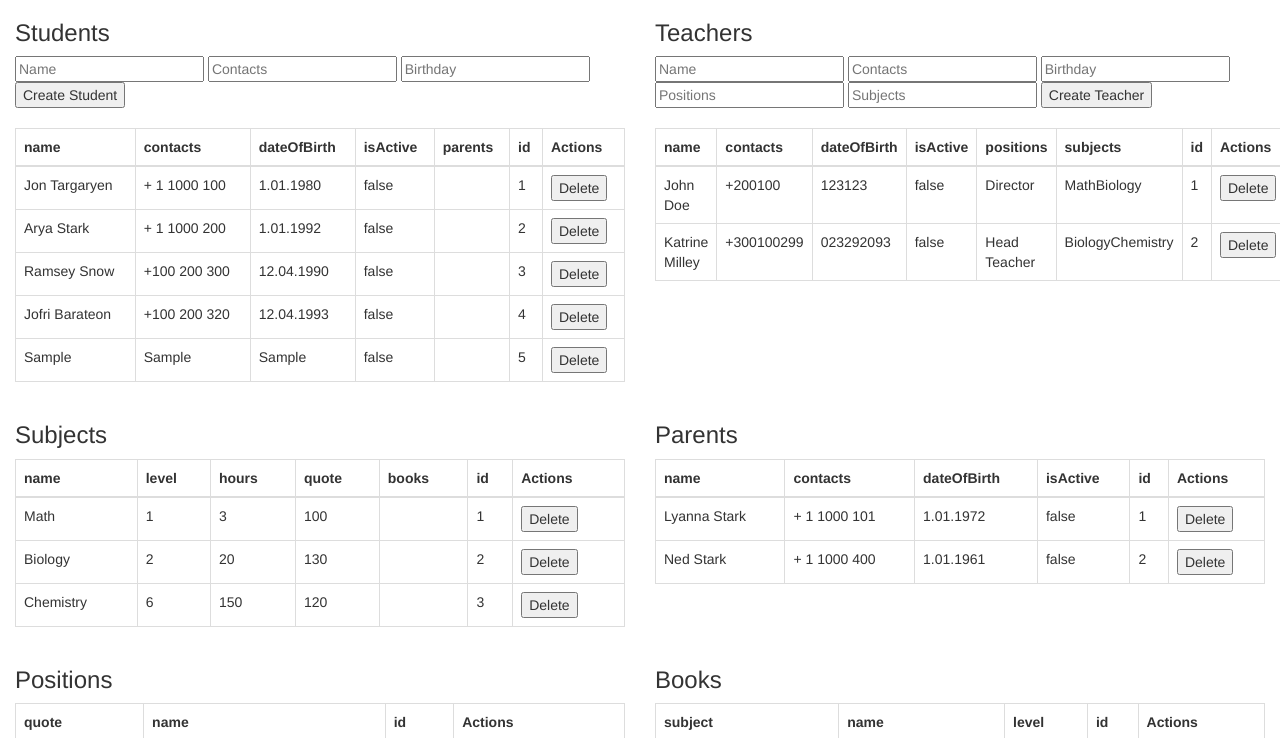
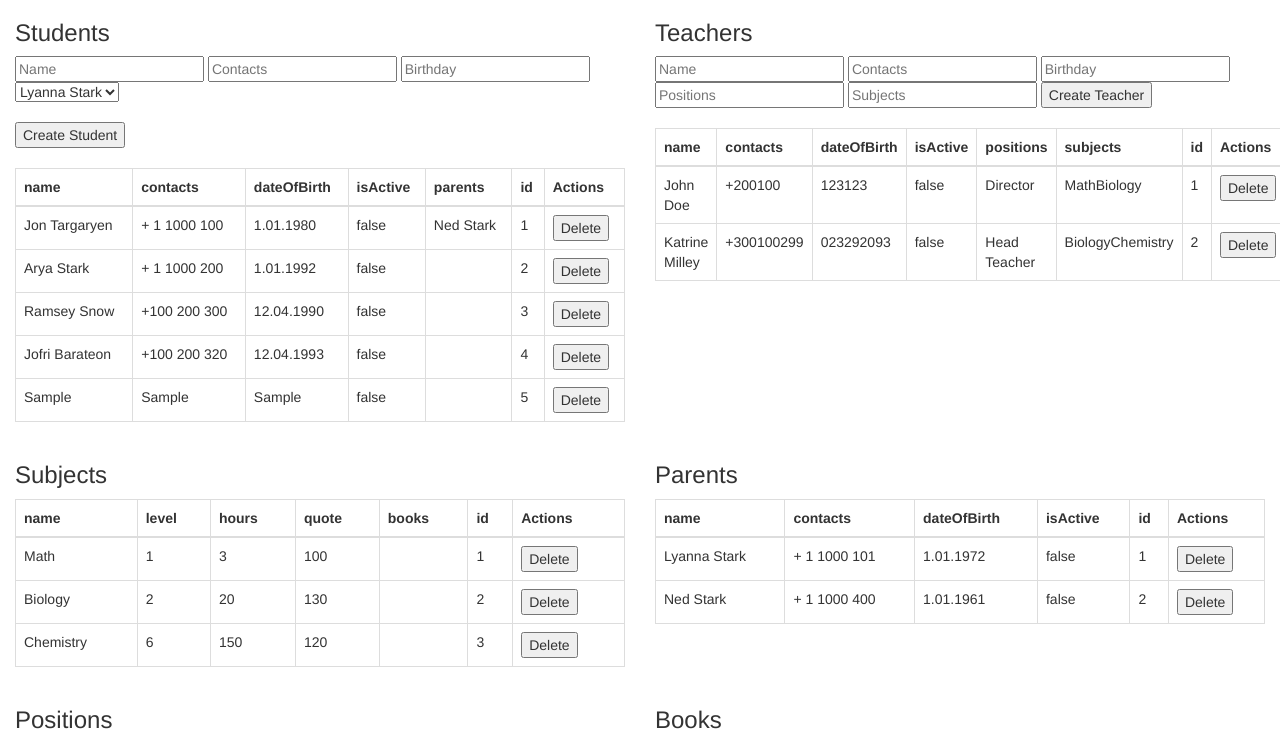
Before and after one commit to klmart/ZenSoft-school, a website with bundled scripts: page distr/index.html in a window 1280 px wide. Both pictures are taken after typing "Sample", "Sample", "Sample" into the empty fields and a click on the button "Create Student". Shown: the top 738 px of the page. Built offline with nearby package versions, Linux system fonts and the light colour scheme.

```diff
--- a/distr/index.html
+++ b/distr/index.html
@@ -16,9 +16,11 @@
         <div class="col-md-6">
             <span><h3>Students</h3></span>
             <form id="studentForm">
-                <input type="text" name = "name" placeholder="Name">
-                <input type="text" name = "contacts" placeholder="Contacts">
-                <input type="text" name = "dateOfBirth" placeholder="Birthday">
+                <input type="text" name="name" placeholder="Name">
+                <input type="text" name="contacts" placeholder="Contacts">
+                <input type="text" name="dateOfBirth" placeholder="Birthday">
+                <div id="selectParent"></div>
+                <br>
                 <button type="button" onclick="createStudent()">Create Student</button>
             </form>
             <br>
@@ -28,11 +30,11 @@
         <div class="col-md-6">
             <span><h3>Teachers</h3></span>
             <form id="teacherForm">
-                <input type="text" name = "name" placeholder="Name">
-                <input type="text" name = "contacts" placeholder="Contacts">
-                <input type="text" name = "dateOfBirth" placeholder="Birthday">
-                <input type="text" name = "positions" placeholder="Positions">
-                <input type="text" name = "subjects" placeholder="Subjects">
+                <input type="text" name="name" placeholder="Name">
+                <input type="text" name="contacts" placeholder="Contacts">
+                <input type="text" name="dateOfBirth" placeholder="Birthday">
+                <input type="text" name="positions" placeholder="Positions">
+                <input type="text" name="subjects" placeholder="Subjects">
                 <button type="button" onclick="createTeacher()">Create Teacher</button>
             </form>
             <br>
@@ -71,7 +73,7 @@
         </div>
 
         <!--<div class="col-md-6">-->
-            <!--<div id="booksTable"></div>-->
+        <!--<div id="booksTable"></div>-->
         <!--</div>-->
     </div>
 
--- a/distr/main.js
+++ b/distr/main.js
@@ -707,7 +707,7 @@
     Object.defineProperty(exports, "__esModule", { value: true });
     exports.default = BookService;
 });
-define("builder/fill-db", ["require", "exports", "services/student-service", "services/teacher-service", "services/subject-service", "services/position-service", "services/book-service", "services/student-group-service", "services/teachers-role-service"], function (require, exports, student_service_3, teacher_service_3, subject_service_4, position_service_3, book_service_2, student_group_service_4, teachers_role_service_3) {
+define("builder/fill-db", ["require", "exports", "services/parent-service", "services/student-service", "services/teacher-service", "services/subject-service", "services/position-service", "services/book-service", "services/student-group-service", "services/teachers-role-service"], function (require, exports, parent_service_3, student_service_3, teacher_service_3, subject_service_4, position_service_3, book_service_2, student_group_service_4, teachers_role_service_3) {
     "use strict";
     const classroomTeacher = subject_service_4.default.create('classroomTeacher', null, 1, 1);
     class FillDb {
@@ -731,8 +731,13 @@
             group1E.isActive = true;
             let group2S = student_group_service_4.default.findByGroupName('2 S');
             group2S.isActive = true;
+            //Parents
+            const nedStark = parent_service_3.default.findBy('name', 'Ned Stark');
+            //Students
+            const jonTargaryen = student_service_3.default.findByName('Jon Targaryen');
+            jonTargaryen.addParent(nedStark);
             // Student Groups
-            student_group_service_4.default.addStudent(student_service_3.default.findByName('Jon Targaryen'), '1 E');
+            student_group_service_4.default.addStudent(jonTargaryen, '1 E');
             student_group_service_4.default.addStudent(student_service_3.default.findByName('Arya Stark'), '1 E');
             student_group_service_4.default.addStudent(student_service_3.default.findByName('Ramsey Snow'), '1 E');
             student_group_service_4.default.addStudent(student_service_3.default.findByName('Ramsey Snow'), '2 S');
@@ -748,8 +753,6 @@
             student_group_service_4.default.addTeacherRole(johnMath, '2 S');
             student_group_service_4.default.addTeacherRole(johnClassroomMaster, '1 E');
             student_group_service_4.default.addTeacherRole(katrineBiology, '2 S');
-            let tr = teachers_role_service_3.default.findAll();
-            console.log(group1E);
             // Books
             book_service_2.default.create(math, 'Mathematics', '5').save();
             book_service_2.default.create(biology, 'Biology', '3').save();
@@ -758,7 +761,7 @@
     Object.defineProperty(exports, "__esModule", { value: true });
     exports.default = FillDb;
 });
-define("main", ["require", "exports", "builder/builder", "services/parent-service", "services/student-service", "services/teacher-service", "services/subject-service", "services/position-service", "services/book-service", "services/student-group-service", "services/teachers-role-service", "builder/fill-db"], function (require, exports, builder_1, parent_service_3, student_service_4, teacher_service_4, subject_service_5, position_service_4, book_service_3, student_group_service_5, teachers_role_service_4, fill_db_1) {
+define("main", ["require", "exports", "builder/builder", "services/parent-service", "services/student-service", "services/teacher-service", "services/subject-service", "services/position-service", "services/book-service", "services/student-group-service", "services/teachers-role-service", "builder/fill-db"], function (require, exports, builder_1, parent_service_4, student_service_4, teacher_service_4, subject_service_5, position_service_4, book_service_3, student_group_service_5, teachers_role_service_4, fill_db_1) {
     "use strict";
     // Builder.run();
     // FillDb.fill();
@@ -766,5 +769,5 @@
         document.getElementById('paragraph').innerHTML = 'Привет, Javasript';
     };
     Object.defineProperty(exports, "__esModule", { value: true });
-    exports.default = { Run, ParentService: parent_service_3.default, StudentService: student_service_4.default, TeacherService: teacher_service_4.default, SubjectService: subject_service_5.default, PositionService: position_service_4.default, BookService: book_service_3.default, StudentGroupService: student_group_service_5.default, TeachersRoleService: teachers_role_service_4.default, Builder: builder_1.default, FillDb: fill_db_1.default };
+    exports.default = { Run, ParentService: parent_service_4.default, StudentService: student_service_4.default, TeacherService: teacher_service_4.default, SubjectService: subject_service_5.default, PositionService: position_service_4.default, BookService: book_service_3.default, StudentGroupService: student_group_service_5.default, TeachersRoleService: teachers_role_service_4.default, Builder: builder_1.default, FillDb: fill_db_1.default };
 });
--- a/distr/script.js
+++ b/distr/script.js
@@ -28,6 +28,8 @@
     });
 
 }
+
+var selectedParent = undefined;
 
 function getFields(store) {
     let firstObject = store.next().value;
@@ -90,7 +92,8 @@
 
 }
 
-function createTable(store, tableFields) {
+function createTable(store, tableFields, deleteActionCallback) {
+
     tableFields.push('Actions');
     function createTd(value) {
         let td = document.createElement('td');
@@ -104,12 +107,12 @@
         return th;
     }
 
-    function createDeleteButton(object) {
+    function createDeleteButton(object, deleteActionCallback) {
         let td = document.createElement('td');
         let button = document.createElement('button');
         button.innerHTML = 'Delete';
         button.onclick = function () {
-            removeObject(object);
+            removeObject(object, deleteActionCallback);
         };
         td.appendChild(button);
         return td;
@@ -136,11 +139,11 @@
             const value = object[val];
             if (value instanceof Array) {
                 if (value.length == 0) {
-                    const td = createTd(value);
-                    trb.appendChild(td);
+                    trb.appendChild(createTd(value));
                 }
                 let td = document.createElement('td');
                 value.forEach(function (element) {
+                    //ToDo: Удалить проверку на элемент
                     if (element) {
                         // tdA.appendChild(document.createTextNode(element.name));
                         td.appendChild(createTd(element.name));
@@ -154,7 +157,7 @@
 
         });
 
-        trb.appendChild(createDeleteButton(object));
+        trb.appendChild(createDeleteButton(object, deleteActionCallback));
 
         tbody.appendChild(trb);
     }
@@ -170,22 +173,53 @@
     return object;
 }
 
-function removeObject(object) {
+function removeObject(object, callback) {
     object.remove();
-    createStudentsTable();
-    createTeachersTable();
-    createSubjectsTable();
-    createParentsTable();
-    createPositionsTable();
-    createBooksTable();
+    callback();
+    // createStudentsTable();
+    // createTeachersTable();
+    // createSubjectsTable();
+    // createParentsTable();
+    // createPositionsTable();
+    // createBooksTable();
+}
+
+function testFunction(value) {
+    selectedParent = value;
 }
 
 function createStudentsTable() {
     require(['main'], function (Main) {
+        function createTeacherSelect() {
+            let selectParent = document.getElementById("selectParent");
+            selectParent.innerHTML = '';
+
+//Create array of options to be added
+            const parents = Main.default.ParentService.findAll();
+
+//Create and append select list
+            var selectList = document.createElement("select");
+            selectList.setAttribute("id", "parentSelect");
+            selectParent.appendChild(selectList);
+
+
+//Create and append the options
+            for (let parent of parents) {
+                var option = document.createElement("option");
+                option.setAttribute("value", parent);
+                option.text = parent.name;
+                selectList.appendChild(option);
+                selectList.onclick = function () {
+                    testFunction(parent);
+                };
+            }
+
+        }
+        createTeacherSelect();
         const students = Main.default.StudentService.findAll();
         studentsTable = document.getElementById('studentsTable');
         studentsTable.innerHTML = '';
-        table = createTable(students, getFields(Main.default.StudentService.findAll()));
+        table = createTable(students, getFields(Main.default.StudentService.findAll()),createStudentsTable);
         studentsTable.appendChild(table);
     });
 }
@@ -197,7 +231,7 @@
         const teachers = Main.default.TeacherService.findAll();
         teachersTable = document.getElementById('teachersTable');
         teachersTable.innerHTML = '';
-        table = createTable(teachers, getFields(Main.default.TeacherService.findAll()));
+        table = createTable(teachers, getFields(Main.default.TeacherService.findAll()), createTeachersTable);
         teachersTable.appendChild(table);
     });
 }
@@ -207,7 +241,7 @@
         const subjects = Main.default.SubjectService.findAll();
         subjectsTable = document.getElementById('subjectsTable');
         subjectsTable.innerHTML = '';
-        table = createTable(subjects, getFields(Main.default.SubjectService.findAll()));
+        table = createTable(subjects, getFields(Main.default.SubjectService.findAll()),createSubjectsTable);
         subjectsTable.appendChild(table);
     });
 }
@@ -217,7 +251,7 @@
         const positions = Main.default.PositionService.findAll();
         positionsTable = document.getElementById('positionsTable');
         positionsTable.innerHTML = '';
-        table = createTable(positions, getFields(Main.default.PositionService.findAll()));
+        table = createTable(positions, getFields(Main.default.PositionService.findAll()),createPositionsTable);
         positionsTable.appendChild(table);
     });
 }
@@ -227,7 +261,7 @@
         const parents = Main.default.ParentService.findAll();
         parentsTable = document.getElementById('parentsTable');
         parentsTable.innerHTML = '';
-        table = createTable(parents, getFields(Main.default.ParentService.findAll()));
+        table = createTable(parents, getFields(Main.default.ParentService.findAll()),createParentsTable);
         parentsTable.appendChild(table);
     });
 }
@@ -237,7 +271,7 @@
         const books = Main.default.BookService.findAll();
         booksTable = document.getElementById('booksTable');
         booksTable.innerHTML = '';
-        table = createTable(books, getFields(Main.default.BookService.findAll()));
+        table = createTable(books, getFields(Main.default.BookService.findAll()),createBooksTable);
         booksTable.appendChild(table);
     });
 }
@@ -245,22 +279,26 @@
 function createSG() {
     require(['main'], function (Main) {
         const sg = Main.default.StudentGroupService.findAll();
-        console.log(sg.teachersRole);
         sgTable = document.getElementById('sgTable');
         sgTable.innerHTML = '';
-        table = createTable(sg, getFields(Main.default.StudentGroupService.findAll()));
+        table = createTable(sg, getFields(Main.default.StudentGroupService.findAll()),createSG);
         sgTable.appendChild(table);
     });
 }
 
 
-
-
 function createStudent() {
     require(['main'], function (Main) {
+        // console.log(selectedParent);
+        var parentSelect = document.getElementById('parentSelect');
+        var selected = parentSelect.options[parentSelect.selectedIndex].value;
+        console.log(selected);
+
         const studentForm = document.getElementById('studentForm');
         const student = Main.default.StudentService.create(createObject(studentForm));
+        student.addParent(selectedParent);
         student.save();
+
         createStudentsTable();
     });
 }
```
Also changed, not shown: builder/fill-db.ts (+7 -4 lines).
